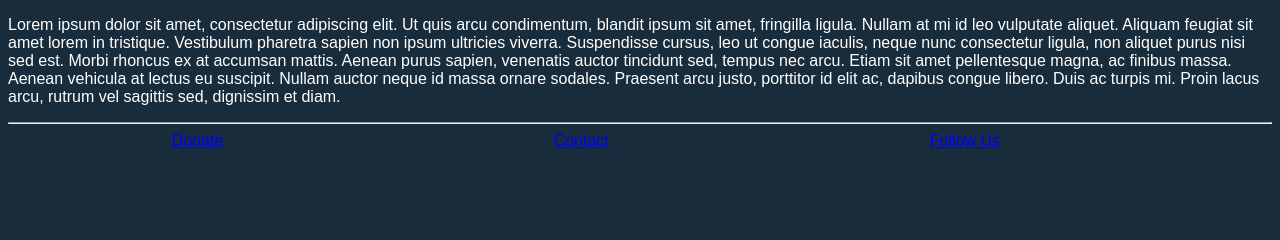
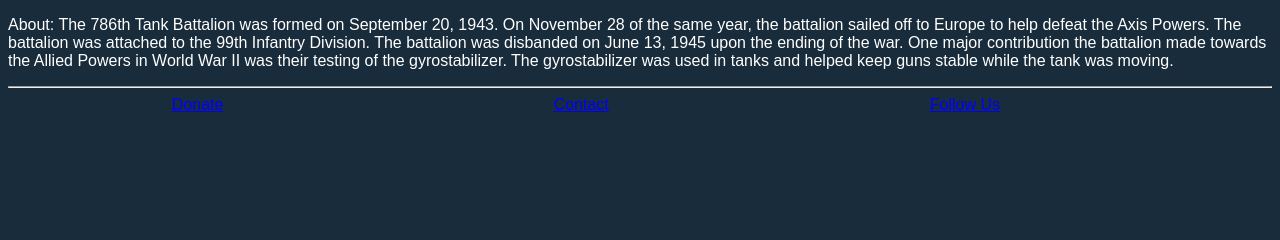
Before and after one commit to Thing342/CS3744Project, a PHP site: the page made by app/views/about.phtml in a window 1280 px wide. Shown: the part 185-425 px from the top of the page. Run offline with PHP 8.4, Linux system fonts and the light colour scheme; the template is opened without the code that fills it, so the values that code supplies are empty; some libraries are stand-ins or nearby versions.

Commit message:
Added about info

```diff
--- a/app/views/about.phtml
+++ b/app/views/about.phtml
@@ -10,7 +10,7 @@ include "app/views/_header.phtml"
 <h1>About Division</h1>
 <img src="" alt="Picture of Division"/>
 <div id = "whiteTextDiv">
-<p>Lorem ipsum dolor sit amet, consectetur adipiscing elit. Ut quis arcu condimentum, blandit ipsum sit amet, fringilla ligula. Nullam at mi id leo vulputate aliquet. Aliquam feugiat sit amet lorem in tristique. Vestibulum pharetra sapien non ipsum ultricies viverra. Suspendisse cursus, leo ut congue iaculis, neque nunc consectetur ligula, non aliquet purus nisi sed est. Morbi rhoncus ex at accumsan mattis. Aenean purus sapien, venenatis auctor tincidunt sed, tempus nec arcu. Etiam sit amet pellentesque magna, ac finibus massa. Aenean vehicula at lectus eu suscipit. Nullam auctor neque id massa ornare sodales. Praesent arcu justo, porttitor id elit ac, dapibus congue libero. Duis ac turpis mi. Proin lacus arcu, rutrum vel sagittis sed, dignissim et diam.</p>
+<p>About: The 786th Tank Battalion was formed on September 20, 1943. On November 28 of the same year, the battalion sailed off to Europe to help defeat the Axis Powers. The battalion was attached to the 99th Infantry Division. The battalion was disbanded on June 13, 1945 upon the ending of the war. One major contribution the battalion made towards the Allied Powers in World War II was their testing of the gyrostabilizer. The gyrostabilizer was used in tanks and helped keep guns stable while the tank was moving. </p>
 </div>
 <?php
 include "app/views/_footer.phtml"
```
